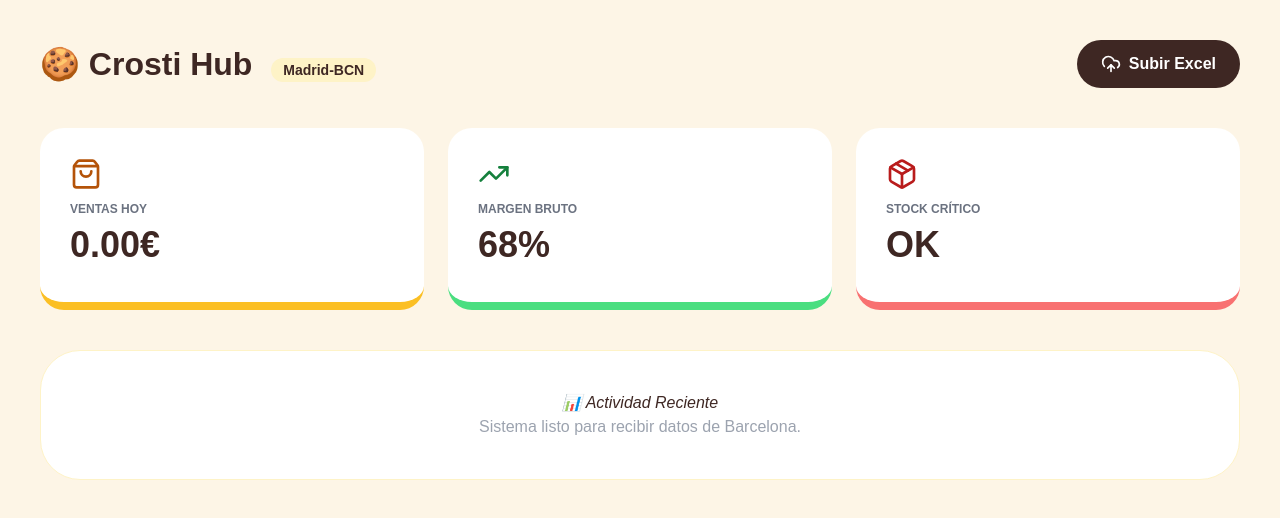
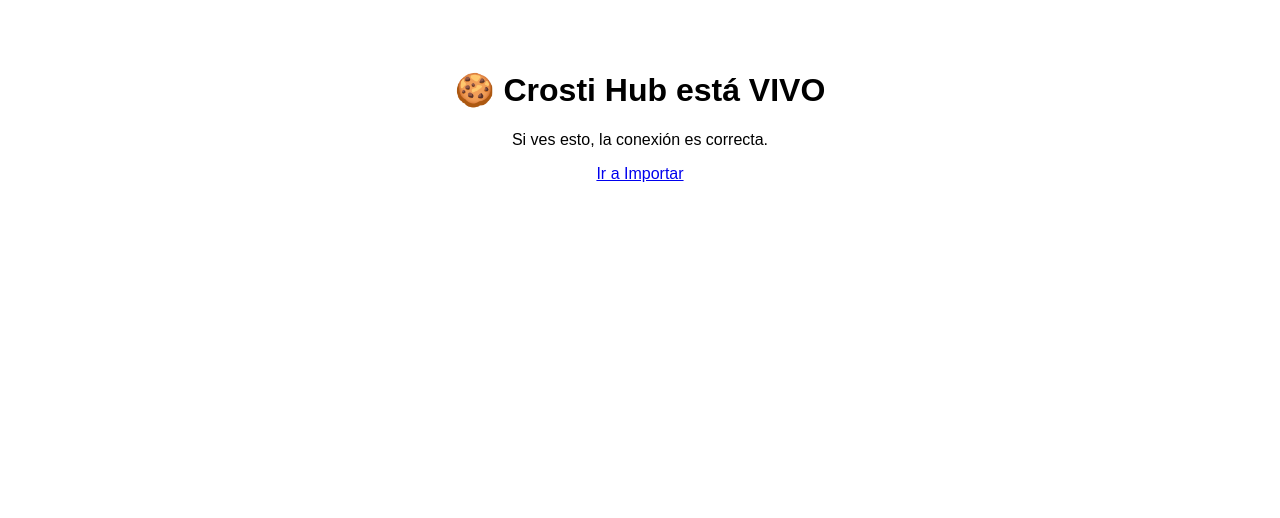
Before and after one commit to SmartgroupES/crosti-management, a Next.js app: page / in a window 1280 px wide. Shown: the top 518 px of the page. Built offline with nearby package versions, Linux system fonts and the light colour scheme.

Commit message:
Limpieza total de estilos para corregir 500

```diff
--- a/src/app/layout.tsx
+++ b/src/app/layout.tsx
@@ -1,18 +1,7 @@
-import "./globals.css";
-
-export const metadata = {
-  title: "Crosti Hub",
-  description: "Gestión Smart de Galletas",
-};
-
-export default function RootLayout({
-  children,
-}: {
-  children: React.ReactNode;
-}) {
+export default function RootLayout({ children }: { children: React.ReactNode }) {
   return (
     <html lang="es">
-      <body>{children}</body>
+      <body style={{ margin: 0, padding: 0 }}>{children}</body>
     </html>
   );
 }
--- a/src/app/page.tsx
+++ b/src/app/page.tsx
@@ -1,43 +1,11 @@
 export const runtime = 'edge';
-import { ShoppingBag, TrendingUp, Package, UploadCloud } from 'lucide-react';
-import Link from 'next/link';
 
-export default function Dashboard() {
+export default function Page() {
   return (
-    <div style={{ backgroundColor: '#FDF5E6', minHeight: '100vh', padding: '40px', fontFamily: 'sans-serif', color: '#3E2723' }}>
-      <header style={{ display: 'flex', justifyContent: 'between', alignItems: 'center', marginBottom: '40px' }}>
-        <h1 style={{ fontSize: '32px', fontWeight: 'bold' }}>🍪 Crosti Hub <span style={{ fontSize: '14px', background: '#FEF3C7', padding: '4px 12px', borderRadius: '20px', marginLeft: '10px' }}>Madrid-BCN</span></h1>
-        <div style={{ marginLeft: 'auto' }}>
-          <Link href="/admin/importar" style={{ backgroundColor: '#3E2723', color: 'white', padding: '12px 24px', borderRadius: '30px', textDecoration: 'none', fontWeight: 'bold', display: 'flex', alignItems: 'center' }}>
-            <UploadCloud style={{ marginRight: '8px' }} size={20} /> Subir Excel
-          </Link>
-        </div>
-      </header>
-
-      <div style={{ display: 'grid', gridTemplateColumns: 'repeat(auto-fit, minmax(250px, 1fr))', gap: '24px' }}>
-        <div style={{ background: 'white', padding: '30px', borderRadius: '24px', borderBottom: '8px solid #FBBF24' }}>
-          <ShoppingBag color="#B45309" size={32} />
-          <p style={{ color: '#6B7280', fontSize: '12px', fontWeight: 'bold', textTransform: 'uppercase', marginTop: '10px' }}>Ventas Hoy</p>
-          <p style={{ fontSize: '36px', fontWeight: '900', margin: '0' }}>0.00€</p>
-        </div>
-
-        <div style={{ background: 'white', padding: '30px', borderRadius: '24px', borderBottom: '8px solid #4ADE80' }}>
-          <TrendingUp color="#15803D" size={32} />
-          <p style={{ color: '#6B7280', fontSize: '12px', fontWeight: 'bold', textTransform: 'uppercase', marginTop: '10px' }}>Margen Bruto</p>
-          <p style={{ fontSize: '36px', fontWeight: '900', margin: '0' }}>68%</p>
-        </div>
-
-        <div style={{ background: 'white', padding: '30px', borderRadius: '24px', borderBottom: '8px solid #F87171' }}>
-          <Package color="#B91C1C" size={32} />
-          <p style={{ color: '#6B7280', fontSize: '12px', fontWeight: 'bold', textTransform: 'uppercase', marginTop: '10px' }}>Stock Crítico</p>
-          <p style={{ fontSize: '36px', fontWeight: '900', margin: '0' }}>OK</p>
-        </div>
-      </div>
-
-      <div style={{ marginTop: '40px', background: 'white', padding: '40px', borderRadius: '40px', textAlign: 'center', border: '1px solid #FEF3C7' }}>
-        <h2 style={{ fontStyle: 'italic' }}>📊 Actividad Reciente</h2>
-        <p style={{ color: '#9CA3AF' }}>Sistema listo para recibir datos de Barcelona.</p>
-      </div>
+    <div style={{ padding: '50px', textAlign: 'center', fontFamily: 'sans-serif' }}>
+      <h1>🍪 Crosti Hub está VIVO</h1>
+      <p>Si ves esto, la conexión es correcta.</p>
+      <a href="/admin/importar">Ir a Importar</a>
     </div>
   );
 }
```
